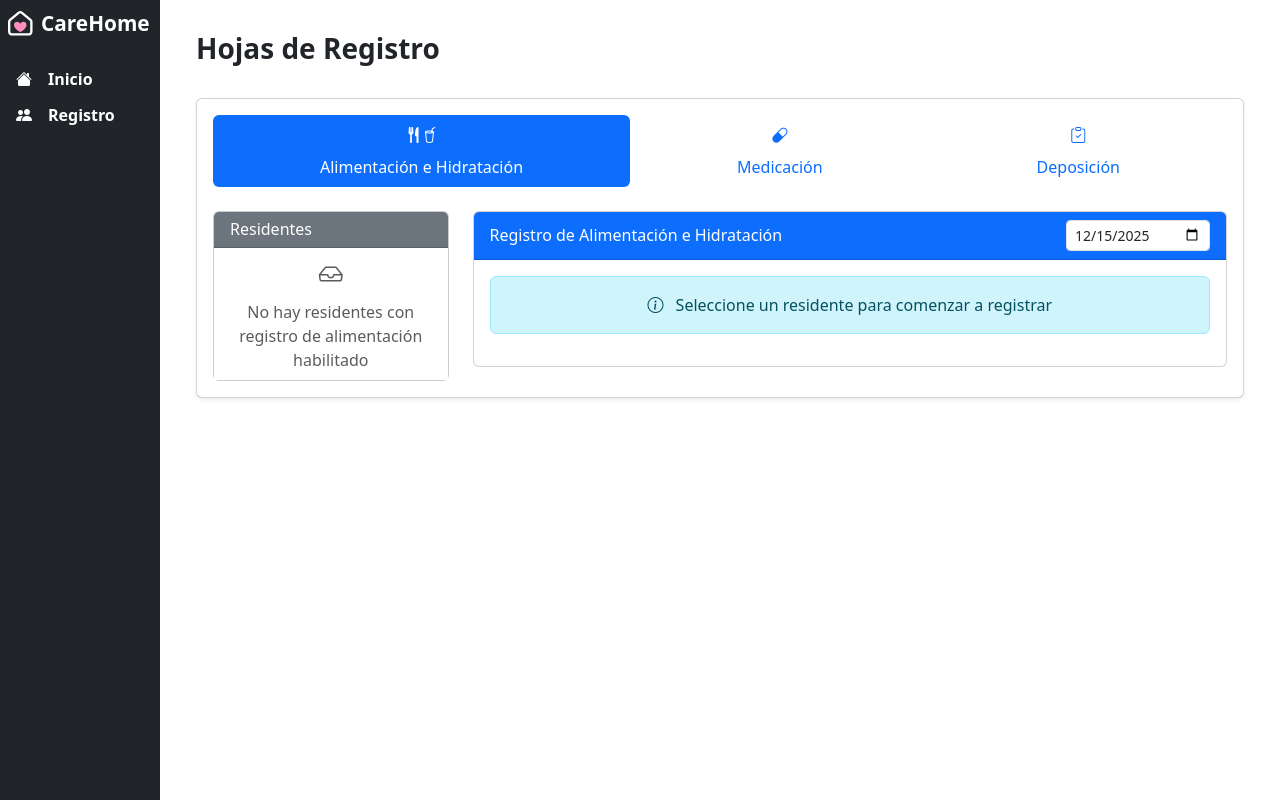
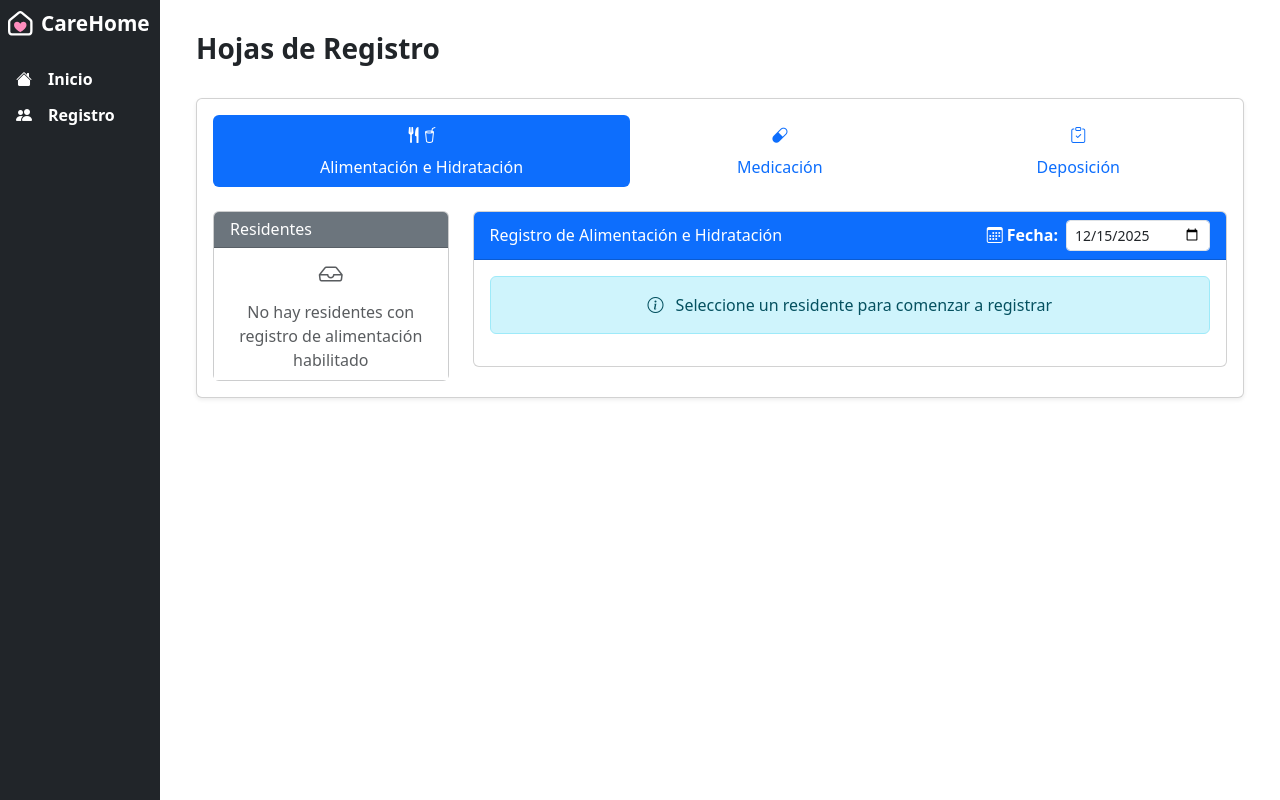
Before and after one commit to Moon02-sys/carehome-app, a Django app: page /registry/ in a window 1280 px wide. Run offline with Django 5.2, Linux system fonts and the light colour scheme; data that the repository does not hold is empty.

Commit message:
Mejor organización

```diff
--- a/static/js/registry/load-registries.js
+++ b/static/js/registry/load-registries.js
@@ -304,9 +304,14 @@ function setupEntryButtons(entryItem, type, residentId = null) {
             return;
         }
 
+        // Obtener la fecha del input de fecha correspondiente al tipo de registro
+        const tabId = type === 'alimentacion' ? 'alimentacion' : type === 'medicacion' ? 'medicacion' : 'deposicion';
+        const dateInput = document.querySelector(`#${tabId} #dateInput`);
+        const selectedDate = dateInput ? dateInput.value : new Date().toISOString().split('T')[0];
+
         let registryData = {
             resident_id: finalResidentId,
-            date: new Date().toISOString().split('T')[0],
+            date: selectedDate,
             time: `${hour.padStart(2, '0')}:${minute.padStart(2, '0')}`
         };
 
--- a/templates/registres/_alimentacion.html
+++ b/templates/registres/_alimentacion.html
@@ -28,7 +28,10 @@
     <div class="card">
         <div class="card-header bg-primary text-white d-flex justify-content-between align-items-center">
             <h6 class="mb-0">Registro de Alimentación e Hidratación</h6>
-            <input type="date" class="form-control form-control-sm" id="dateInput" style="width: auto;" value="{% now 'Y-m-d' %}">
+            <div class="d-flex align-items-center gap-2">
+                <label for="dateInput" class="mb-0 text-white fw-bold"><i class="bi bi-calendar3"></i> Fecha:</label>
+                <input type="date" class="form-control form-control-sm" id="dateInput" style="width: auto;" value="{% now 'Y-m-d' %}">
+            </div>
         </div>
         <div class="card-body">
             <!-- Container for entries -->
--- a/templates/registres/_deposicion.html
+++ b/templates/registres/_deposicion.html
@@ -28,7 +28,10 @@
     <div class="card">
         <div class="card-header bg-primary text-white d-flex justify-content-between align-items-center">
             <h6 class="mb-0">Registro de Deposición</h6>
-            <input type="date" class="form-control form-control-sm" id="dateInput" style="width: auto;" value="{% now 'Y-m-d' %}">
+            <div class="d-flex align-items-center gap-2">
+                <label for="dateInput" class="mb-0 text-white fw-bold"><i class="bi bi-calendar3"></i> Fecha:</label>
+                <input type="date" class="form-control form-control-sm" id="dateInput" style="width: auto;" value="{% now 'Y-m-d' %}">
+            </div>
         </div>
         <div class="card-body">
             <!-- Container for entries -->
--- a/templates/registres/_medicacion.html
+++ b/templates/registres/_medicacion.html
@@ -31,7 +31,10 @@
     <div class="card">
         <div class="card-header bg-primary text-white d-flex justify-content-between align-items-center">
             <h6 class="mb-0">{{ STRINGS.REGISTRY_MEDICATION_TITLE }}</h6>
-            <input type="date" class="form-control form-control-sm" id="dateInput" style="width: auto;" value="{% now 'Y-m-d' %}">
+            <div class="d-flex align-items-center gap-2">
+                <label for="dateInput" class="mb-0 text-white fw-bold"><i class="bi bi-calendar3"></i> Fecha:</label>
+                <input type="date" class="form-control form-control-sm" id="dateInput" style="width: auto;" value="{% now 'Y-m-d' %}">
+            </div>
         </div>
         <div class="card-body">
             <!-- Container for entries -->
```
